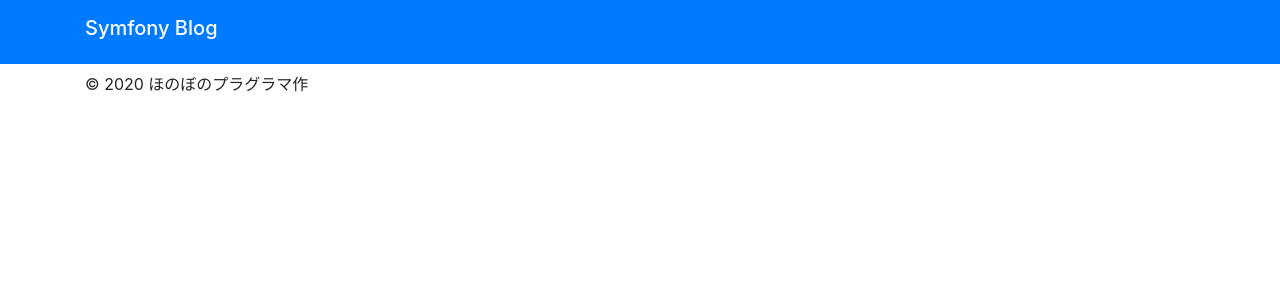
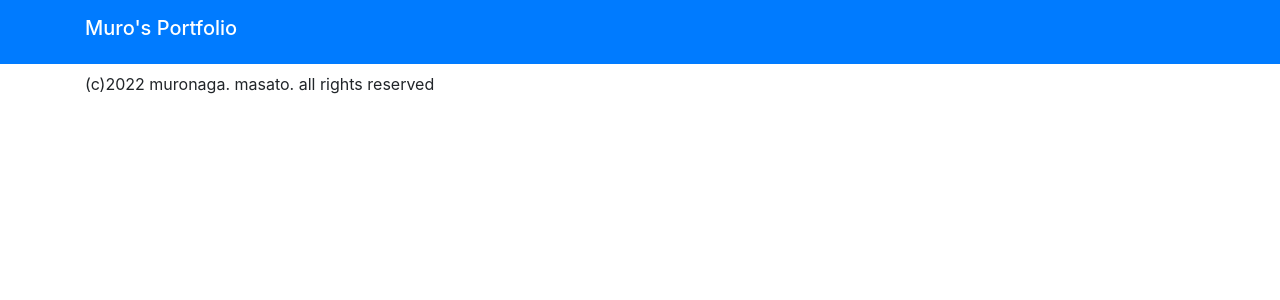
Before and after one commit to donuthole8/symfony-portfolio, a Symfony app: template templates/portfolio/about/index.html.twig in a window 1280 px wide. Shown: the top 300 px of the page. Run offline with Twig, Linux system fonts and the light colour scheme; the template is opened without the code that fills it, so the values that code supplies are empty; some libraries are stand-ins or nearby versions.

Commit message:
feat:ホームページ

```diff
--- a/src/Controller/PortfolioController.php
+++ b/src/Controller/PortfolioController.php
@@ -8,7 +8,7 @@ use Symfony\Component\Routing\Annotation\Route;
 
 class PortfolioController extends AbstractController
 {
-    #[Route('/portfolio', name: 'app_portfolio')]
+    #[Route('/portfolio', name: 'portfolio_index')]
     public function index(): Response
     {
         return $this->render('portfolio/index.html.twig', [
--- a/templates/base.html.twig
+++ b/templates/base.html.twig
@@ -13,7 +13,7 @@
         {# ヘッダー #}
         <header class="navbar navbar-dark bg-primary">
         <div class="container">
-            <h1 class="navbar-brand">Symfony Blog</h1>
+            <a href="{{ path('portfolio_index') }}"><h1 class="navbar-brand">Muro's Portfolio</h1></a>
         </div>
         </header>
 
@@ -42,8 +42,8 @@
 
             {# フッター #}
             <footer>
-                <p>&copy; 2020 ほのぼのプラグラマ作</p>
+                <p>(c)2022 muronaga. masato. all rights reserved</p>
             </footer>
-            </div>
+        </div>
     </body>
 </html>
```
Also changed, not shown: templates/portfolio/index.html.twig (+2 -8 lines).
